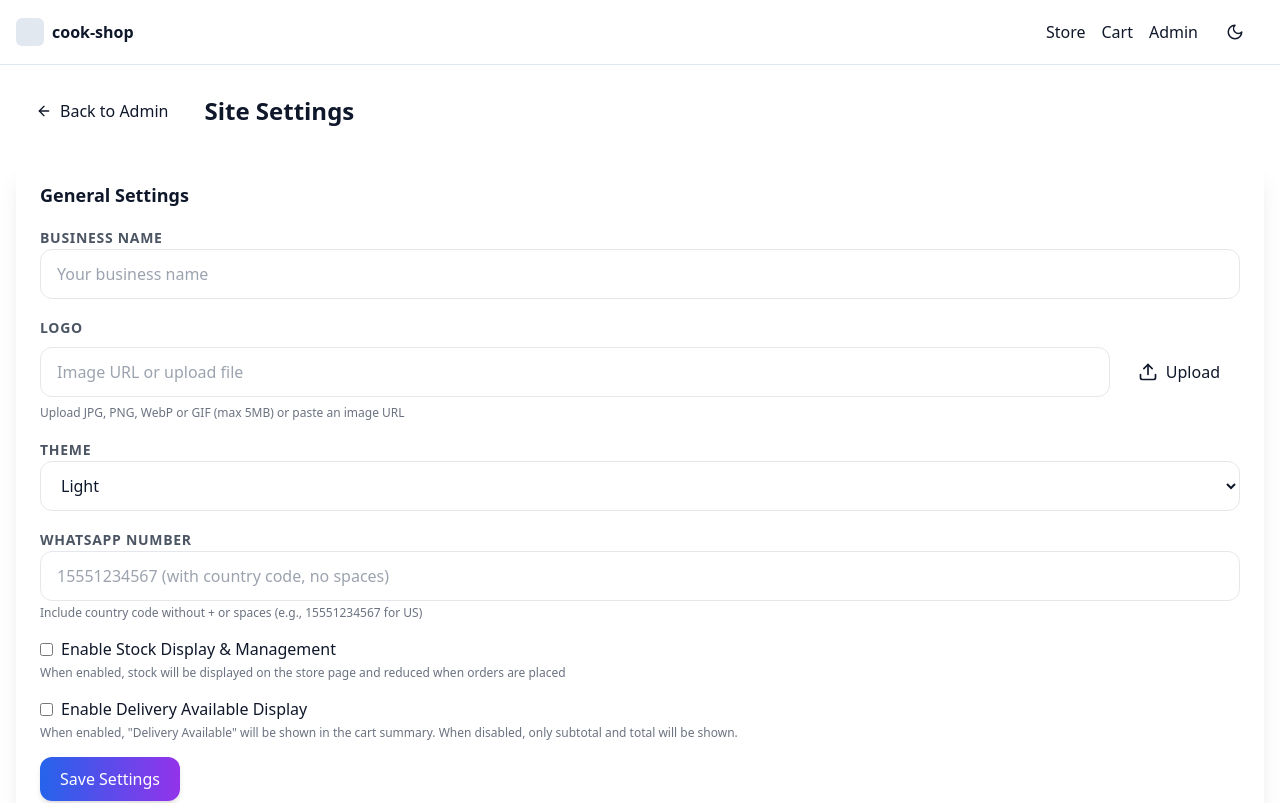
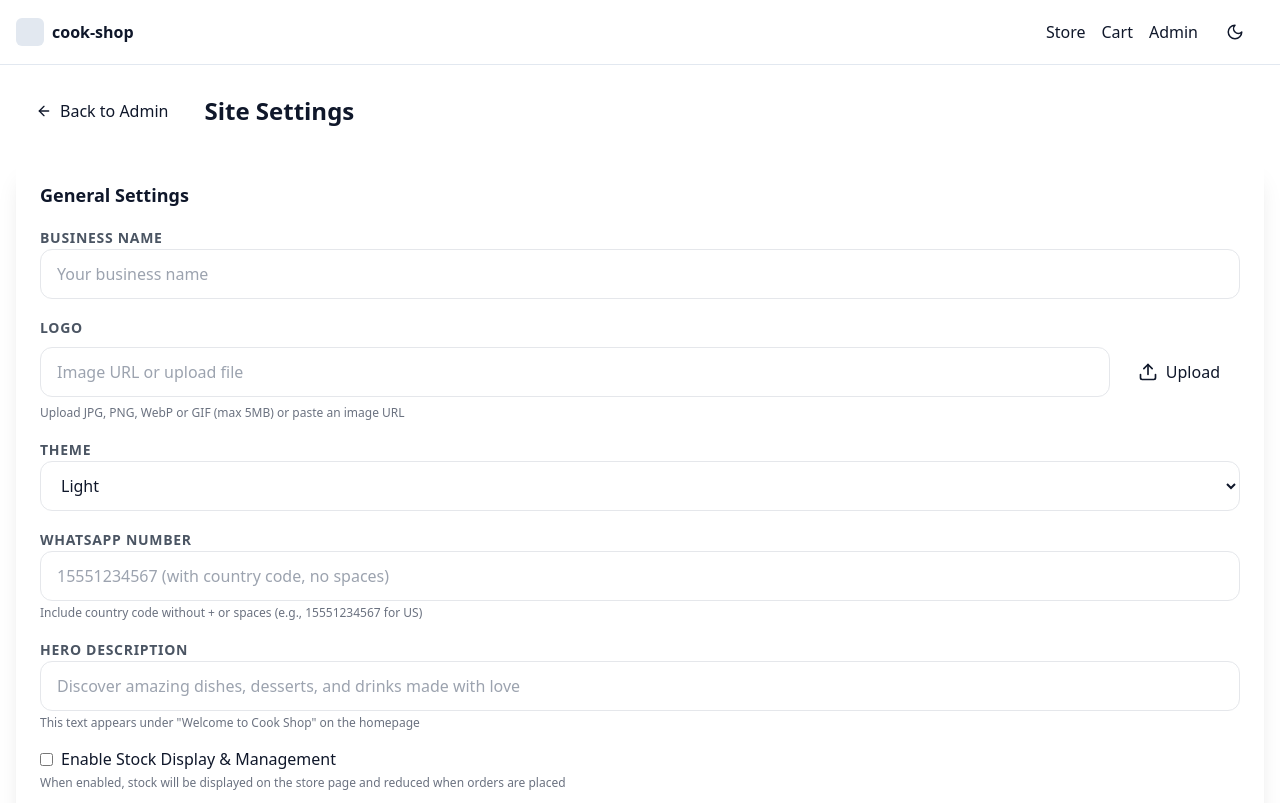
Before and after one commit to ricardobaharally001-web/rest-33, a Next.js app: page /admin/settings in a window 1280 px wide. Shown: the top 803 px of the page. Built offline with nearby package versions, Linux system fonts and the light colour scheme; no server answers; the database is empty.

Commit message:
Add files via upload

```diff
--- a/app/admin/settings/page.tsx
+++ b/app/admin/settings/page.tsx
@@ -15,7 +15,8 @@ export default function SettingsPage() {
     theme: "light",
     whatsapp_number: "",
     stock_display: false,
-    delivery_available: false
+    delivery_available: false,
+    hero_description: ""
   });
   const [currentPassword, setCurrentPassword] = useState("");
   const [newPassword, setNewPassword] = useState("");
@@ -169,6 +170,19 @@ export default function SettingsPage() {
           </div>
 
           <div>
+            <label className="label">Hero Description</label>
+            <input
+              className="input"
+              value={values.hero_description || ""}
+              onChange={e => setValues({...values, hero_description: e.target.value})}
+              placeholder="Discover amazing dishes, desserts, and drinks made with love"
+            />
+            <p className="text-xs text-gray-500 mt-1">
+              This text appears under "Welcome to Cook Shop" on the homepage
+            </p>
+          </div>
+
+          <div>
             <label className="flex items-center gap-2">
               <input
                 type="checkbox"
--- a/app/page.tsx
+++ b/app/page.tsx
@@ -62,7 +62,7 @@ export default function Storefront() {
               Welcome to <span className="text-yellow-300">Cook Shop</span>
             </h1>
             <p className="mb-8 text-lg opacity-95 md:text-xl">
-              Discover amazing dishes, desserts, and drinks made with love
+              {settings.hero_description || "Discover amazing dishes, desserts, and drinks made with love"}
             </p>
             <div className="relative mx-auto max-w-xl">
               <Search className="absolute left-4 top-1/2 h-5 w-5 -translate-y-1/2 text-gray-400" />
--- a/components/AdminLogin.tsx
+++ b/components/AdminLogin.tsx
@@ -88,11 +88,6 @@ export default function AdminLogin() {
               {loading ? "Signing in..." : "Sign in to Admin"}
             </button>
           </div>
-
-          <div className="text-center text-sm text-gray-500 dark:text-gray-400">
-            <p>Default password: <code className="bg-gray-100 dark:bg-gray-800 px-2 py-1 rounded">admin123</code></p>
-            <p className="mt-1">Change it in Settings after logging in</p>
-          </div>
         </form>
       </div>
     </div>
--- a/lib/supabase.ts
+++ b/lib/supabase.ts
@@ -45,5 +45,6 @@ export async function getSettings() {
     whatsapp_number?: string;
     stock_display?: boolean;
     delivery_available?: boolean;
+    hero_description?: string;
   };
 }
```
